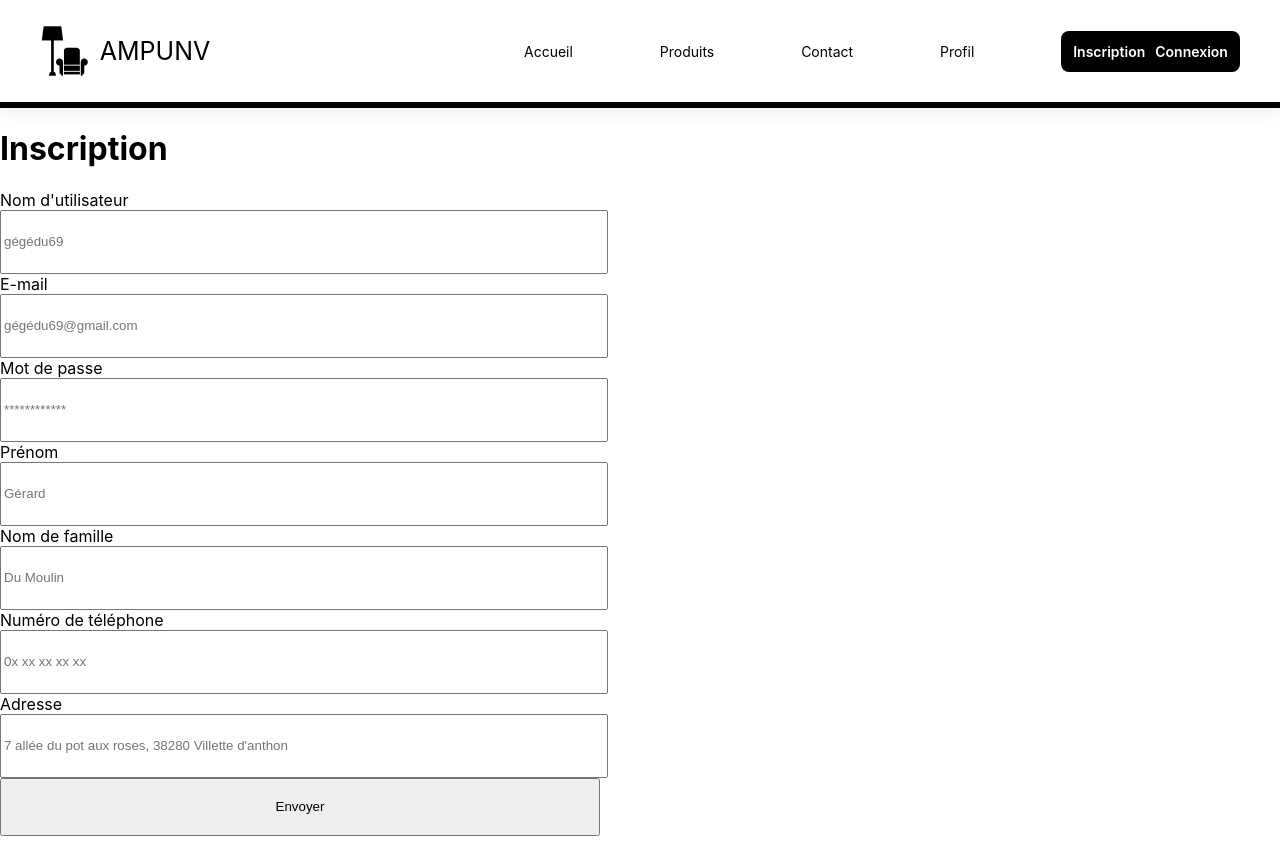
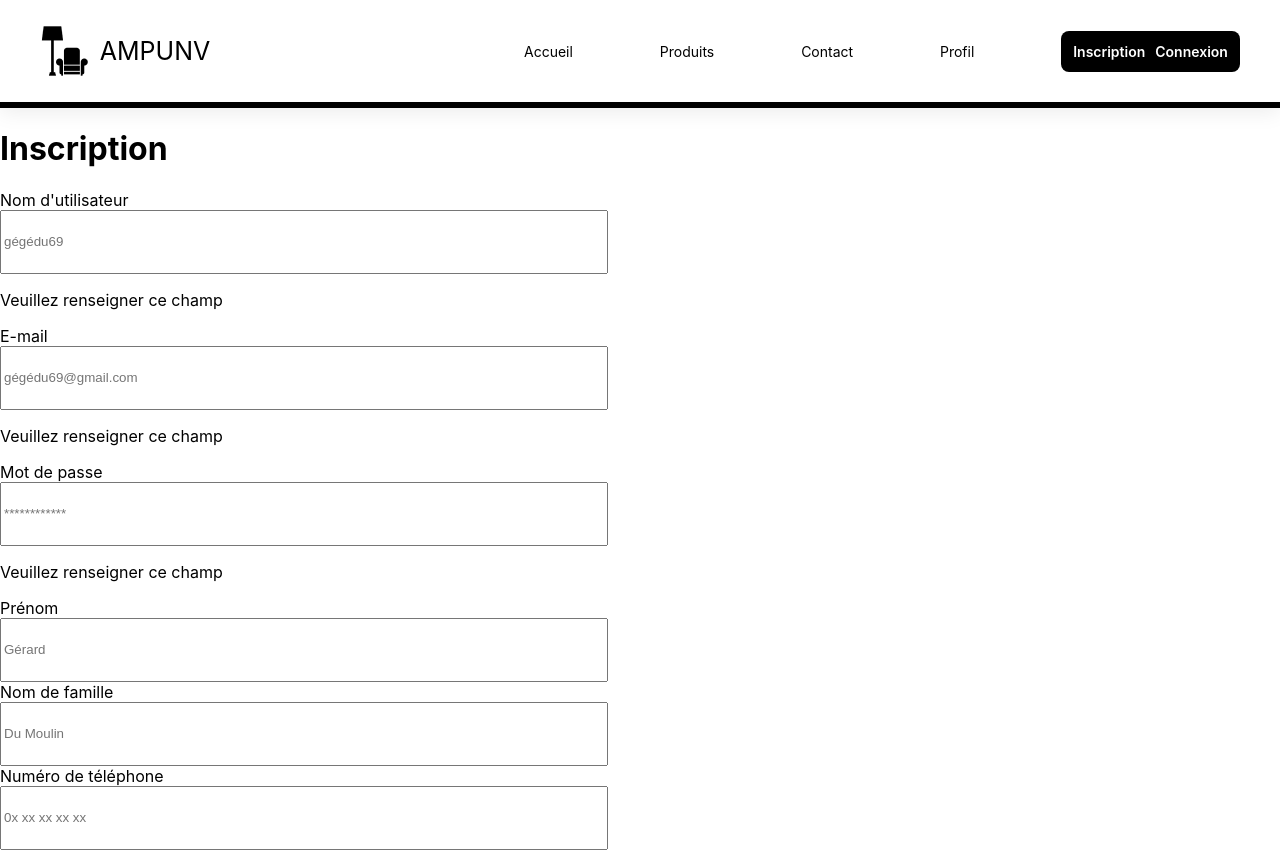
Before and after one commit to adatechschool/projet-collectif---plateforme-de-vente-de-meubles-meublea, a React (Create React App) app in the folder client/: page /Inscription in a window 1280 px wide. Shown: the top 852 px of the page. Built offline with nearby package versions, Linux system fonts and the light colour scheme.

Commit message:
ajout api post

```diff
--- a/client/src/Components/Inscription.jsx
+++ b/client/src/Components/Inscription.jsx
@@ -1,26 +1,51 @@
-import React from "react";
+import React, { useState } from "react";
 import { Link } from "react-router-dom";
 
 const Inscription = () => {
+    const [username, setUsername] = useState("");
+    const [email, setEmail] = useState("");
+    const [password, setPassword] = useState("");
+    const [firstName, setFirstName] = useState("");
+    const [lastName, setLastName] = useState("");
+    const [telephoneNumber, setTelephoneNumber] = useState("");
+    const [address, setAddress] = useState("");
+
+    const handleSubmit = async (e) => {
+        e.preventDefault();
+        const profile = { username, email, password, firstName, lastName, telephoneNumber, address };
+
+        const response = await fetch("localhost:3000/user/", {
+            //const response = await fetch("https://jsonplaceholder.typicode.com/posts", {
+            method: "POST",
+            headers: { "Content-Type": "application/json" },
+            body: JSON.stringify(profile)
+        })
+        const result = await response.json();
+        console.log(result);
+    }
+
     return (
         <>
             <h1>Inscription</h1>
-            <form action="./Connexion" method="post">
+            <form onSubmit={handleSubmit}>
                 <label htmlFor="username">Nom d'utilisateur</label>
-                <input type="text" name="username" id="username" placeholder="gégédu69" />
+                <input type="text" value={username} onChange={e => setUsername(e.target.value)} id="username" required placeholder="gégédu69" />
+                {username.length == 0 && <p className="errorMessage">Veuillez renseigner ce champ</p>}
                 <label htmlFor="email">E-mail</label>
-                <input type="email" name="email" id="email" placeholder="gégédu69@gmail.com" />
+                <input type="email" value={email} onChange={e => setEmail(e.target.value)} id="email" required placeholder="gégédu69@gmail.com" />
+                {email.length == 0 && <p className="errorMessage">Veuillez renseigner ce champ</p>}
                 <label htmlFor="password">Mot de passe</label>
-                <input type="password" name="password" id="password" placeholder="************" />
+                <input type="password" value={password} onChange={e => setPassword(e.target.value)} id="password" required placeholder="************" />
+                {password.length == 0 && <p className="errorMessage">Veuillez renseigner ce champ</p>}
                 <label htmlFor="firstName">Prénom</label>
-                <input type="text" name="firstName" id="firstName" placeholder="Gérard" />
+                <input type="text" value={firstName} onChange={e => setFirstName(e.target.value)} id="firstName" placeholder="Gérard" />
                 <label htmlFor="lastName">Nom de famille</label>
-                <input type="text" name="lastName" id="lastName" placeholder="Du Moulin" />
+                <input type="text" value={lastName} onChange={e => setLastName(e.target.value)} id="lastName" placeholder="Du Moulin" />
                 <label htmlFor="telephoneNumber">Numéro de téléphone</label>
-                <input type="tel" name="telephoneNumber" id="telephoneNumber" placeholder="0x xx xx xx xx" />
+                <input type="tel" value={telephoneNumber} onChange={e => setTelephoneNumber(e.target.value)} id="telephoneNumber" placeholder="0x xx xx xx xx" />
                 <label htmlFor="address">Adresse</label>
-                <input type="text" name="address" id="address" placeholder="7 allée du pot aux roses, 38280 Villette d'anthon" />
-                <input type="submit" value="Envoyer" />
+                <input type="text" value={address} onChange={e => setAddress(e.target.value)} id="address" placeholder="7 allée du pot aux roses, 69330 Meyzieu" />
+                <button type="submit">Envoyer</button>
             </form>
             <p>Vous avez déjà un compte ?</p>
             <Link to="/Connexion">Se connecter</Link>
```
